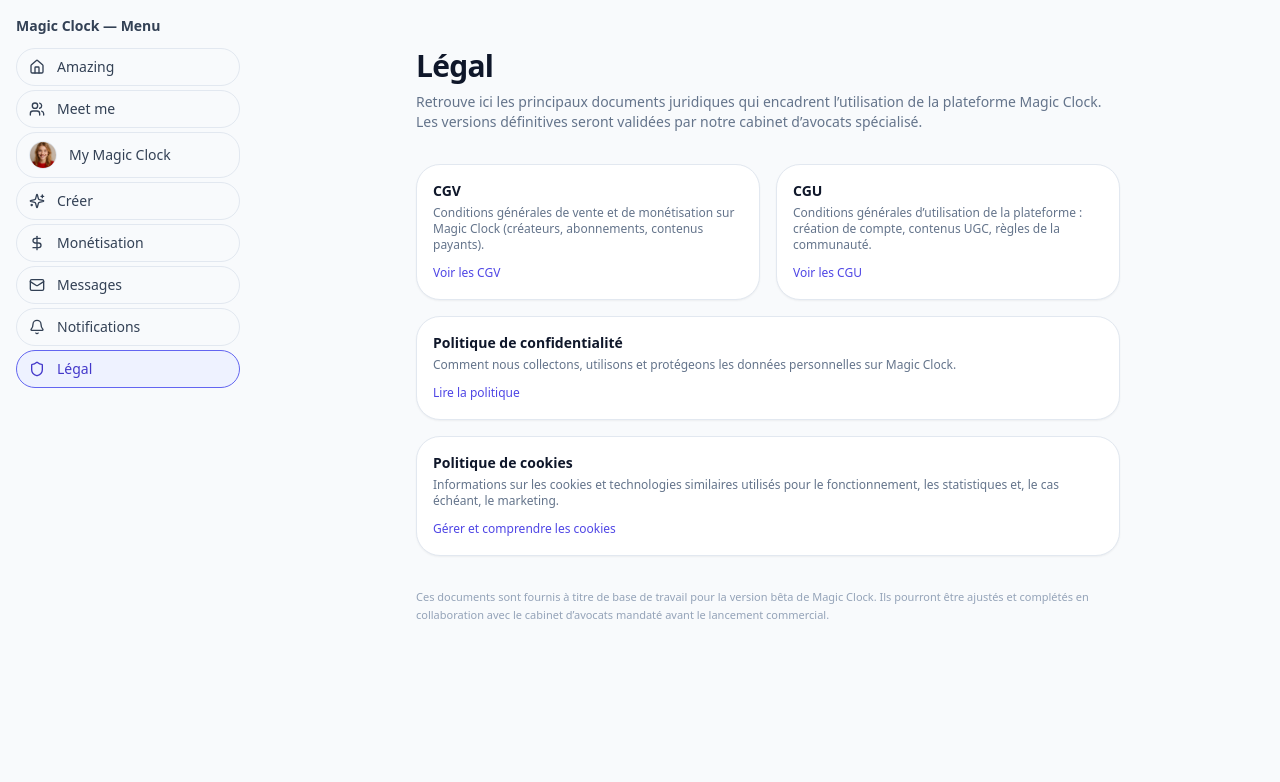
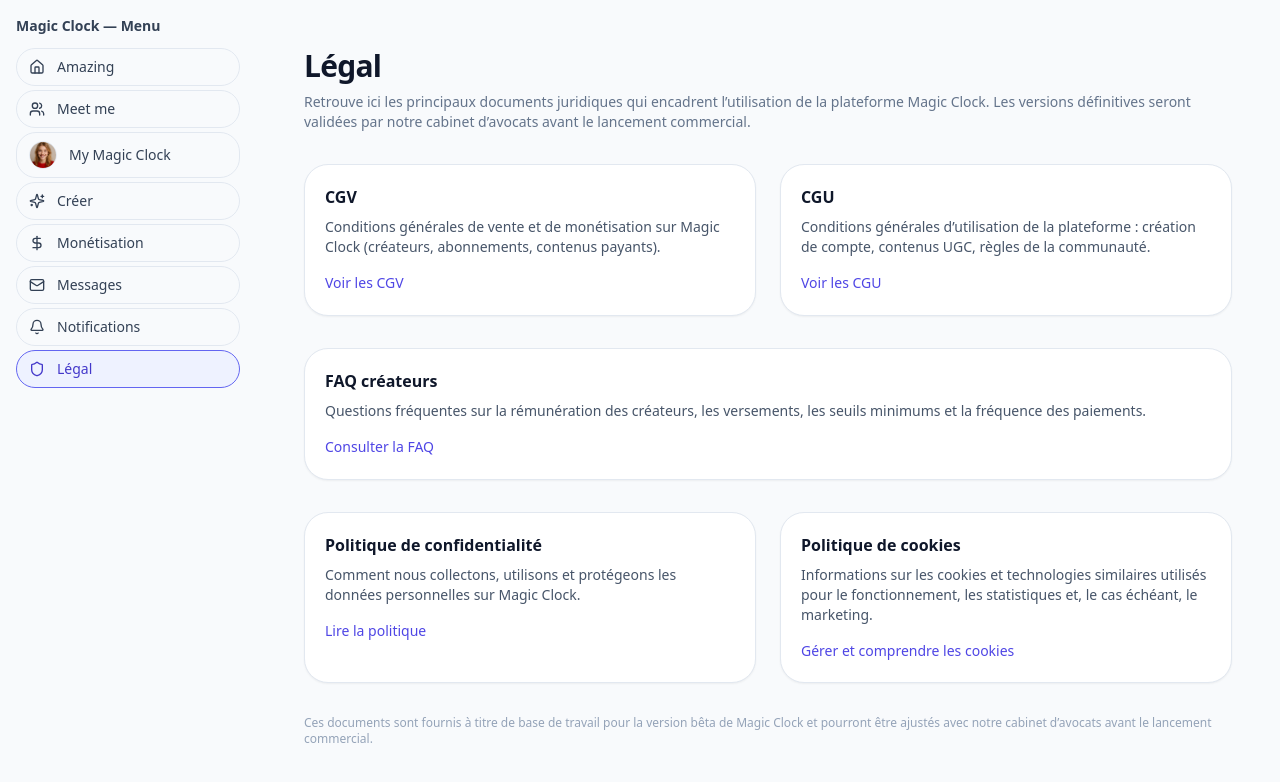
Before and after one commit to welcome-magic-clock/magic-clock-web-mvp, a Next.js app: page /legal in a window 1280 px wide. Shown: the top 782 px of the page. Built offline with nearby package versions, Linux system fonts and the light colour scheme.

Commit message:
Update page.tsx

```diff
--- a/app/legal/page.tsx
+++ b/app/legal/page.tsx
@@ -7,8 +7,7 @@ export const metadata = {
 
 export default function LegalIndexPage() {
   return (
-    <main className="mx-auto max-w-3xl px-4 pb-16 pt-8 sm:px-6 lg:px-8">
-      {/* Header */}
+    <main className="mx-auto max-w-5xl px-4 pb-16 pt-8 sm:px-6 lg:px-8">
       <header className="mb-8">
         <h1 className="text-2xl font-semibold tracking-tight text-slate-900 sm:text-3xl">
           Légal
@@ -16,85 +15,104 @@ export default function LegalIndexPage() {
         <p className="mt-2 text-sm text-slate-500">
           Retrouve ici les principaux documents juridiques qui encadrent
           l’utilisation de la plateforme Magic Clock. Les versions définitives
-          seront validées par notre cabinet d’avocats spécialisé.
+          seront validées par notre cabinet d’avocats avant le lancement
+          commercial.
         </p>
       </header>
 
-      {/* Cards container */}
-      <section className="grid gap-4 sm:grid-cols-2">
-        {/* CGV */}
-        <article className="rounded-2xl border border-slate-200 bg-white p-4 shadow-sm">
-          <h2 className="text-sm font-semibold text-slate-900">CGV</h2>
-          <p className="mt-1 text-xs text-slate-500">
+      <div className="space-y-8 text-sm leading-relaxed text-slate-700">
+        {/* Bloc CGV / CGU */}
+        <section className="grid gap-6 md:grid-cols-2">
+          <article className="rounded-2xl border border-slate-200 bg-white p-5 shadow-sm">
+            <h2 className="text-base font-semibold text-slate-900">CGV</h2>
+            <p className="mt-2 text-sm text-slate-600">
               Conditions générales de vente et de monétisation sur Magic Clock
               (créateurs, abonnements, contenus payants).
             </p>
             <Link
               href="/legal/cgv"
-            className="mt-3 inline-flex text-xs font-medium text-indigo-600 hover:text-indigo-700"
+              className="mt-4 inline-flex text-sm font-medium text-indigo-600 hover:text-indigo-700"
             >
               Voir les CGV
             </Link>
           </article>
 
-        {/* CGU */}
-        <article className="rounded-2xl border border-slate-200 bg-white p-4 shadow-sm">
-          <h2 className="text-sm font-semibold text-slate-900">CGU</h2>
-          <p className="mt-1 text-xs text-slate-500">
-            Conditions générales d’utilisation de la plateforme&nbsp;:
-            création de compte, contenus UGC, règles de la communauté.
+          <article className="rounded-2xl border border-slate-200 bg-white p-5 shadow-sm">
+            <h2 className="text-base font-semibold text-slate-900">CGU</h2>
+            <p className="mt-2 text-sm text-slate-600">
+              Conditions générales d’utilisation de la plateforme : création de
+              compte, contenus UGC, règles de la communauté.
             </p>
             <Link
               href="/legal/cgu"
-            className="mt-3 inline-flex text-xs font-medium text-indigo-600 hover:text-indigo-700"
+              className="mt-4 inline-flex text-sm font-medium text-indigo-600 hover:text-indigo-700"
             >
               Voir les CGU
             </Link>
           </article>
+        </section>
 
-        {/* Privacy */}
-        <article className="rounded-2xl border border-slate-200 bg-white p-4 shadow-sm sm:col-span-2">
-          <h2 className="text-sm font-semibold text-slate-900">
+        {/* Bloc FAQ créateurs */}
+        <section>
+          <article className="rounded-2xl border border-slate-200 bg-white p-5 shadow-sm">
+            <h2 className="text-base font-semibold text-slate-900">
+              FAQ créateurs
+            </h2>
+            <p className="mt-2 text-sm text-slate-600">
+              Questions fréquentes sur la rémunération des créateurs, les
+              versements, les seuils minimums et la fréquence des paiements.
+            </p>
+            <Link
+              href="/legal/faq"
+              className="mt-4 inline-flex text-sm font-medium text-indigo-600 hover:text-indigo-700"
+            >
+              Consulter la FAQ
+            </Link>
+          </article>
+        </section>
+
+        {/* Privacy & cookies */}
+        <section className="grid gap-6 md:grid-cols-2">
+          <article className="rounded-2xl border border-slate-200 bg-white p-5 shadow-sm">
+            <h2 className="text-base font-semibold text-slate-900">
               Politique de confidentialité
             </h2>
-          <p className="mt-1 text-xs text-slate-500">
+            <p className="mt-2 text-sm text-slate-600">
               Comment nous collectons, utilisons et protégeons les données
               personnelles sur Magic Clock.
             </p>
             <Link
               href="/legal/privacy"
-            className="mt-3 inline-flex text-xs font-medium text-indigo-600 hover:text-indigo-700"
+              className="mt-4 inline-flex text-sm font-medium text-indigo-600 hover:text-indigo-700"
             >
               Lire la politique
             </Link>
           </article>
 
-        {/* Cookies */}
-        <article className="rounded-2xl border border-slate-200 bg-white p-4 shadow-sm sm:col-span-2">
-          <h2 className="text-sm font-semibold text-slate-900">
+          <article className="rounded-2xl border border-slate-200 bg-white p-5 shadow-sm">
+            <h2 className="text-base font-semibold text-slate-900">
               Politique de cookies
             </h2>
-          <p className="mt-1 text-xs text-slate-500">
+            <p className="mt-2 text-sm text-slate-600">
               Informations sur les cookies et technologies similaires utilisés
-            pour le fonctionnement, les statistiques et, le cas échéant,
-            le marketing.
+              pour le fonctionnement, les statistiques et, le cas échéant, le
+              marketing.
             </p>
             <Link
               href="/legal/cookies"
-            className="mt-3 inline-flex text-xs font-medium text-indigo-600 hover:text-indigo-700"
+              className="mt-4 inline-flex text-sm font-medium text-indigo-600 hover:text-indigo-700"
             >
               Gérer et comprendre les cookies
             </Link>
           </article>
         </section>
 
-      {/* Petit rappel en bas */}
-      <p className="mt-8 text-[11px] leading-relaxed text-slate-400">
+        <p className="text-xs text-slate-400">
           Ces documents sont fournis à titre de base de travail pour la version
-        bêta de Magic Clock. Ils pourront être ajustés et complétés en
-        collaboration avec le cabinet d’avocats mandaté avant le lancement
-        commercial.
+          bêta de Magic Clock et pourront être ajustés avec notre cabinet
+          d’avocats avant le lancement commercial.
         </p>
+      </div>
     </main>
   );
 }
```
Lines whose indentation alone changed are shown as unchanged.
